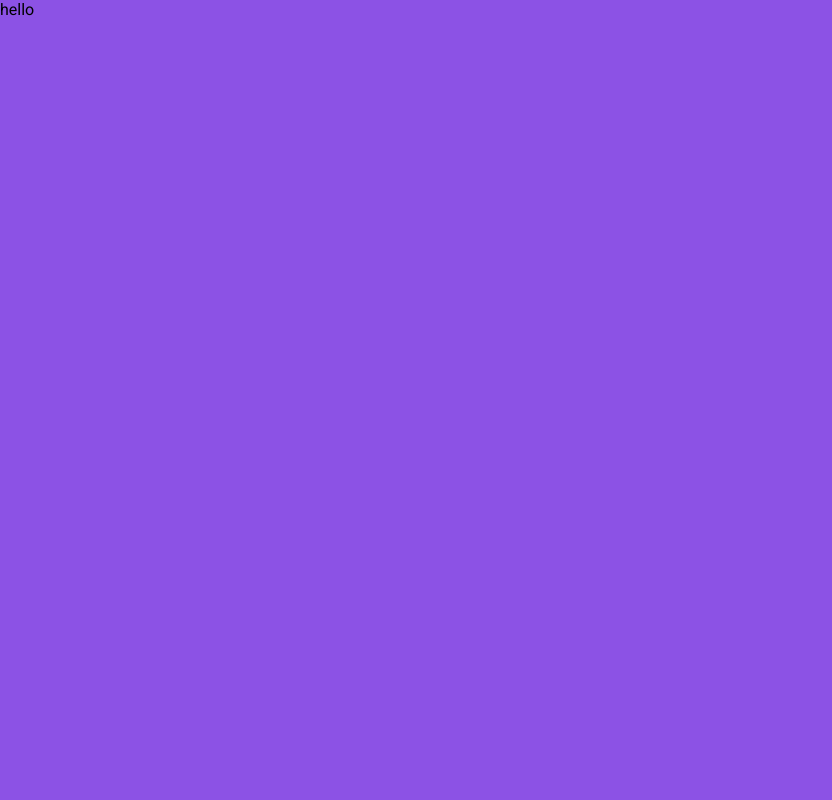
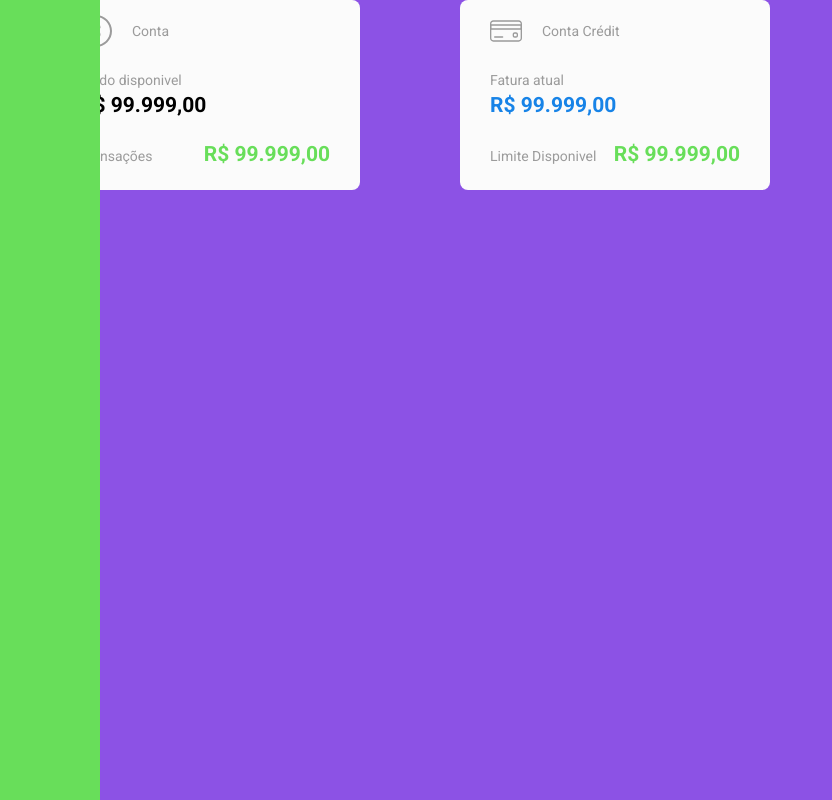
Before and after one commit to CodeCommit-GamaAcademy/React-CodeCommit, a React (Create React App) app: page /dashboard in a window 1280 px wide. Shown: the whole page, without its empty margins (0-832 px from the left). Built offline with nearby package versions, Linux system fonts and the light colour scheme.

Commit message:
Adding dashboard structure

```diff
--- a/src/Pages/Dashboard/index.tsx
+++ b/src/Pages/Dashboard/index.tsx
@@ -1,12 +1,17 @@
 import React from 'react';
+import Balance from './components/Balance';
+import { DashMenu, DashBoard } from './style';
 
 // import { Container } from './styles';
 
 const Dashboard: React.FC = () => {
   return (
-    <div>
-      hello
-    </div>
+    <DashBoard>
+      <DashMenu>
+        {/* Conteúdo do navigation */}
+      </DashMenu>
+      <Balance />
+    </DashBoard>
   );
 }
 
```
